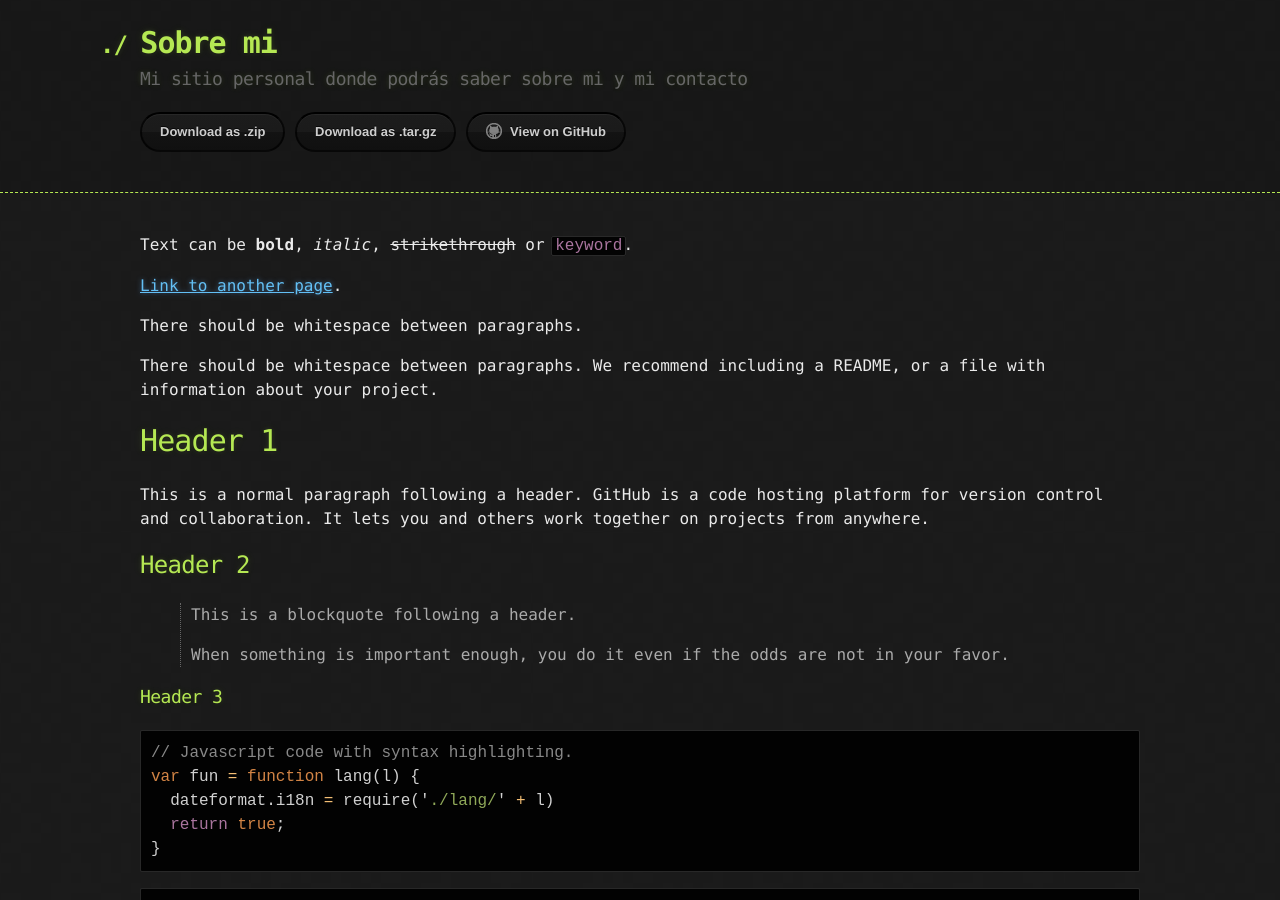
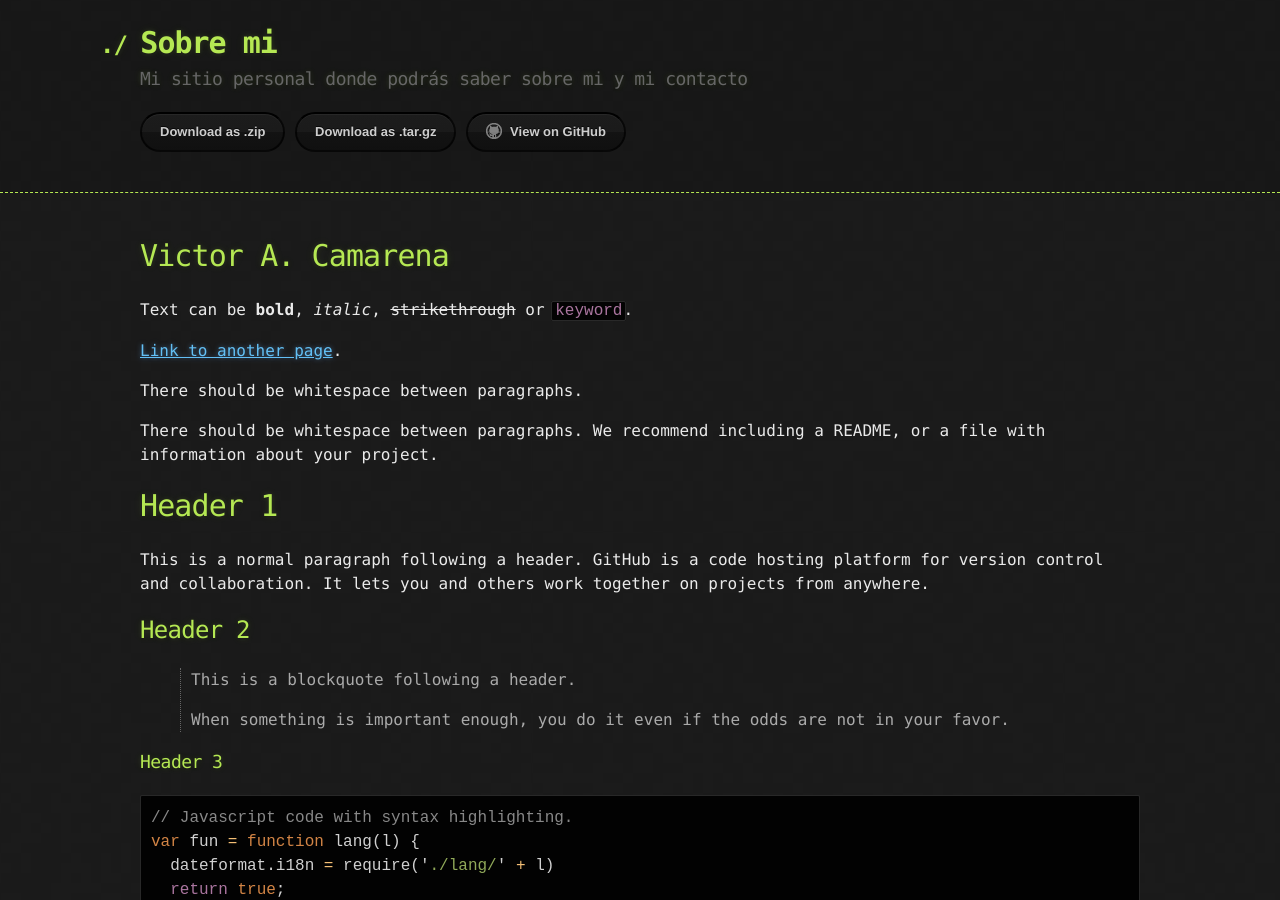
Before and after one commit to vcamarena22/vcamarena22.github.io, a Jekyll site: the page built from index.md, in a window 1280 px wide and 900 px high. Built offline with Jekyll 4.4.1, drawn with Linux system fonts in a browser that asks for light colours; our own code applies the rules of GitHub Pages for plain Markdown files.

Commit message:
Index test

```diff
--- a/index.md
+++ b/index.md
@@ -1,6 +1,8 @@
 ---
 layout: default
 ---
+
+# Victor A. Camarena
 
 Text can be **bold**, _italic_, ~~strikethrough~~ or `keyword`.
 
```
